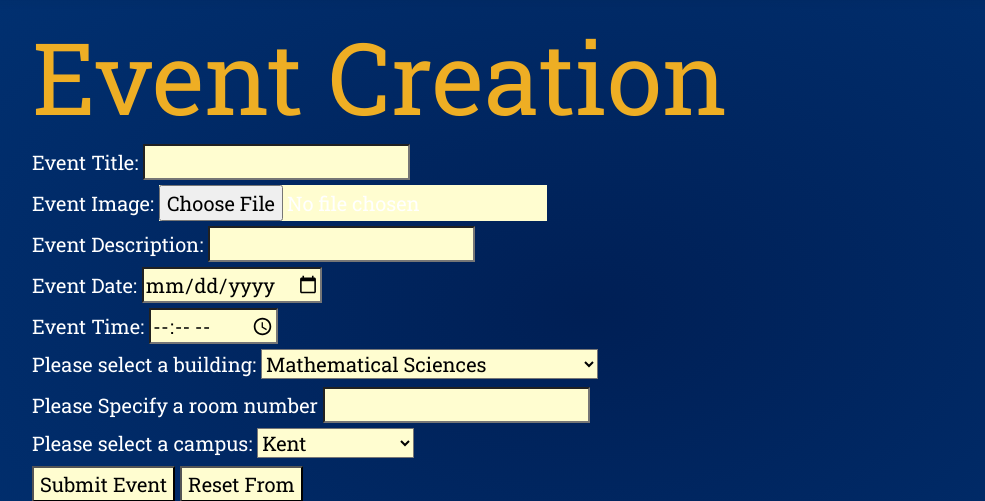
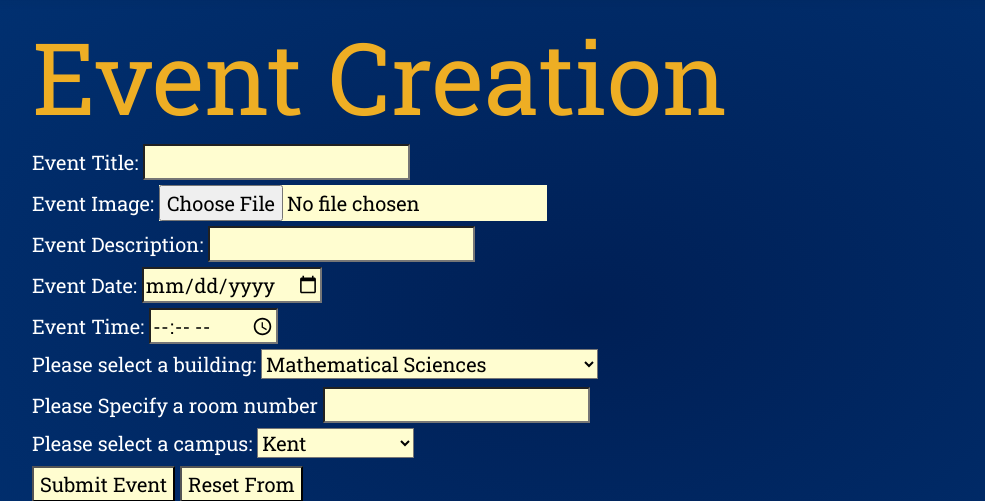
Before and after one commit to Flash-Flyers/capstone-project, an ASP.NET Core app: page /EventCreation in a window 1280 px wide. Shown: the part 90-591 px from the top of the page, without its empty margins (53-1038 px from the left). Run offline with ASP.NET Core 8, Linux system fonts and the light colour scheme.

Commit message:
Fixed the hard to read text on the event creation pages.

```diff
--- a/FlashFlyers/Views/EventCreation/Index.cshtml
+++ b/FlashFlyers/Views/EventCreation/Index.cshtml
@@ -13,7 +13,7 @@
             <br />
 
             <label for="evImg">Event Image: </label>
-            <input type="file" class="textarea" name="flyer" class="form-control" required />
+            <input type="file" class="textarea" name="flyer" style="color:black;" required />
             <br />
 
             <label for="evDesc">Event Description: </label>
--- a/FlashFlyers/Views/EventCreation/Testing.cshtml
+++ b/FlashFlyers/Views/EventCreation/Testing.cshtml
@@ -8,7 +8,7 @@
     <div>
         <form method="post" enctype="multipart/form-data" asp-controller="EventCreation" asp-action="CreateEventTesting">
             <label for="evImg">Event Image: </label>
-            <input type="file" class="textarea" name="flyer" required />
+            <input type="file" class="textarea" name="flyer" style="color:black;" required />
             <button type="submit" class="textarea" id="submit" value="Submit">Submit Event</button>
         </form>
     </div>
```
